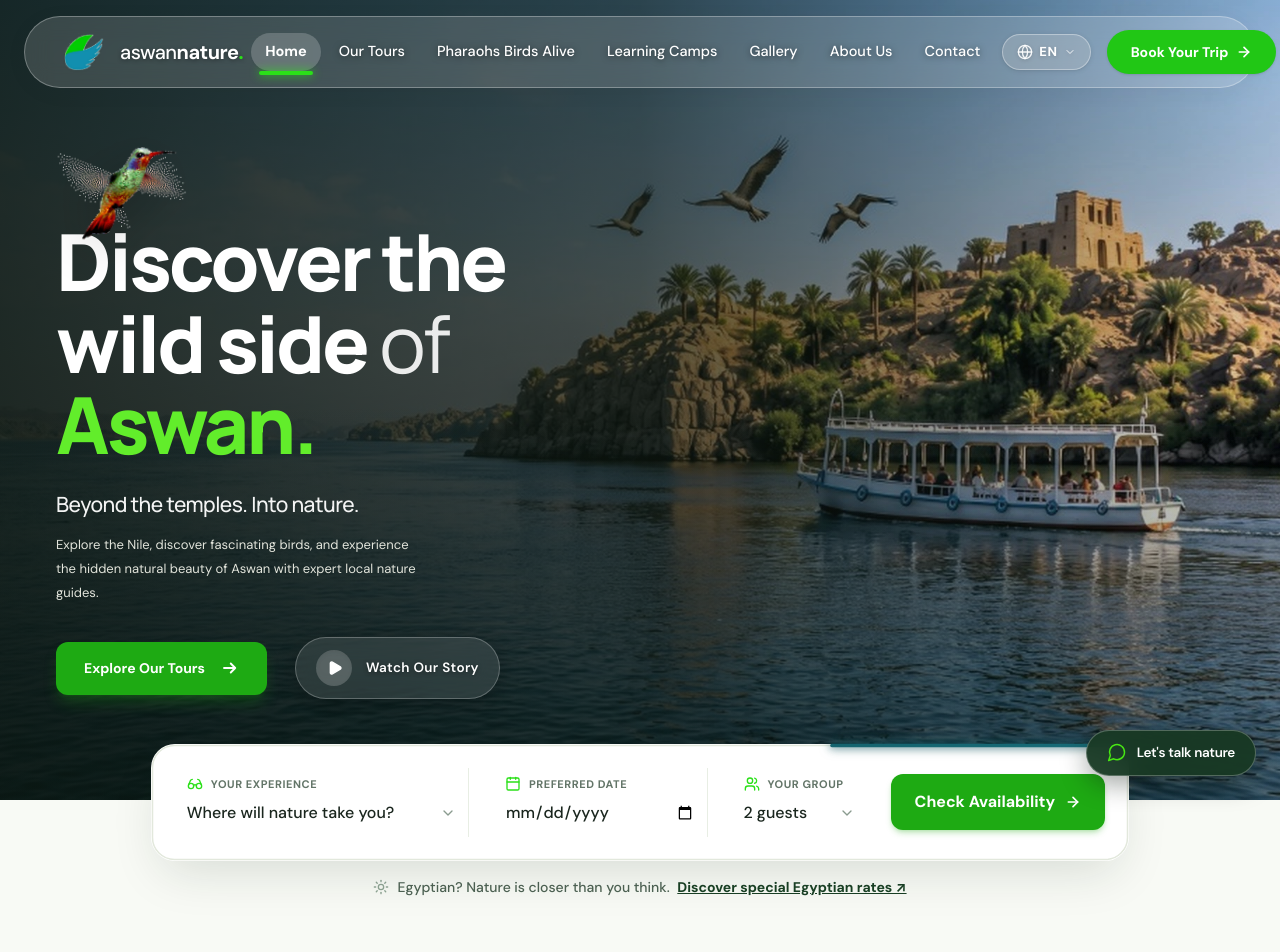
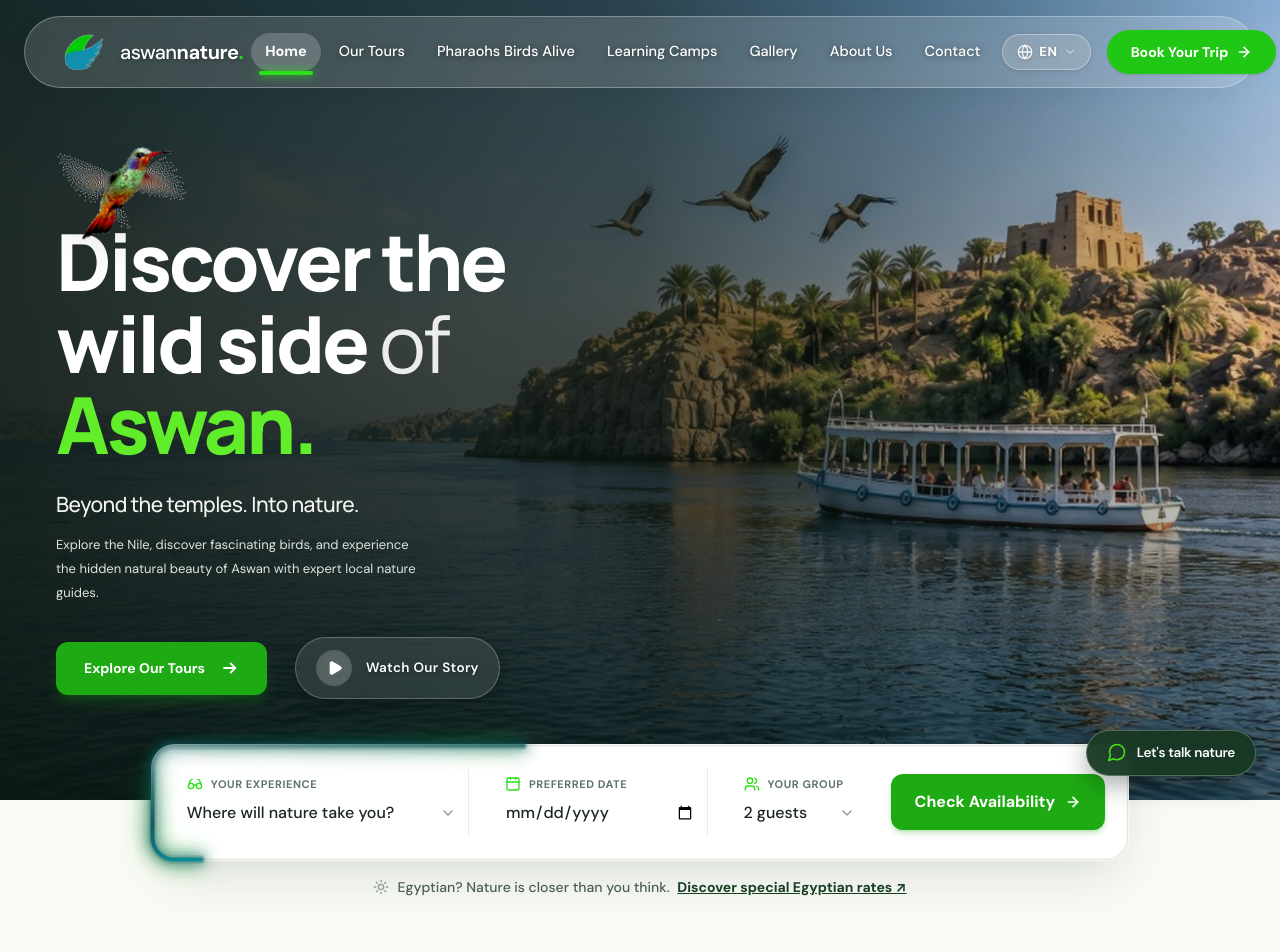
Before and after one commit to Islam-Shahat/Aswan-Nature, a React (Vite) app: page / in a window 1280 px wide. Shown: the top 952 px of the page. Built offline with nearby package versions, Linux system fonts and the light colour scheme; a web font is replaced by a local one.

Commit message:
feat(booking): slow down border beam scroll speed to 1.0x and add luminous emerald/cyan glow effect with trailing aura

```diff
--- a/src/components/QuickBooking.jsx
+++ b/src/components/QuickBooking.jsx
@@ -49,8 +49,8 @@ export const QuickBooking = ({
             const currentPosition = windowHeight - rect.top;
             const progress = Math.min(Math.max(currentPosition / totalDistance, 0), 1);
 
-            // Loop the glowing beam around the perimeter smoothly with scroll
-            const loops = 2.5;
+            // Slower, elegant travel speed so the eye tracks the beam effortlessly
+            const loops = 1.0;
             const offsetVal = -(progress * loops * 100);
             if (beamRef1.current) beamRef1.current.style.strokeDashoffset = offsetVal;
             if (beamRef2.current) beamRef2.current.style.strokeDashoffset = offsetVal;
@@ -100,11 +100,24 @@ export const QuickBooking = ({
             xmlns="http://www.w3.org/2000/svg"
           >
             <defs>
+              {/* Luminous Glowing Nile Beam Gradient with Emerald & Turquoise Accents */}
               <linearGradient id="booking-beam-grad" x1="0%" y1="0%" x2="100%" y2="100%">
-                <stop offset="0%" stopColor="#0a515b" stopOpacity="1" />
-                <stop offset="60%" stopColor="#146d7a" stopOpacity="0.95" />
-                <stop offset="100%" stopColor="#0a515b" stopOpacity="0.15" />
+                <stop offset="0%" stopColor="#0a515b" stopOpacity="0.1" />
+                <stop offset="35%" stopColor="#0a515b" stopOpacity="0.9" />
+                <stop offset="70%" stopColor="#00c8d7" stopOpacity="1" />
+                <stop offset="100%" stopColor="#2BE019" stopOpacity="1" />
               </linearGradient>
+
+              {/* Radiant Multi-Stage Aura Glow Filter */}
+              <filter id="booking-glow-filter" x="-20%" y="-20%" width="140%" height="140%">
+                <feGaussianBlur stdDeviation="4" result="blur1" />
+                <feGaussianBlur stdDeviation="8" result="blur2" />
+                <feMerge>
+                  <feMergeNode in="blur2" />
+                  <feMergeNode in="blur1" />
+                  <feMergeNode in="SourceGraphic" />
+                </feMerge>
+              </filter>
             </defs>
 
             {/* Base subtle perimeter border */}
@@ -119,7 +132,7 @@ export const QuickBooking = ({
               strokeWidth="1.5"
             />
 
-            {/* Luminous Glow Aura in #0a515b */}
+            {/* Radiant Ambient Aura Glow Beam */}
             <rect
               ref={beamRef1}
               x="1.5"
@@ -129,15 +142,16 @@ export const QuickBooking = ({
               rx={22}
               fill="none"
               stroke="#0a515b"
-              strokeWidth="6"
-              opacity="0.38"
+              strokeWidth="8"
+              opacity="0.45"
               pathLength="100"
-              strokeDasharray="14 86"
+              strokeDasharray="24 76"
               strokeLinecap="round"
-              filter="blur(3.5px)"
+              filter="url(#booking-glow-filter)"
+              style={{ transition: 'stroke-dashoffset 0.22s cubic-bezier(0.2, 0.8, 0.2, 1)' }}
             />
 
-            {/* Sharp Core Luminous Stripe Beam in #0a515b */}
+            {/* Sharp Core Luminous Stripe Beam with Emerald Tip */}
             <rect
               ref={beamRef2}
               x="1.5"
@@ -147,11 +161,12 @@ export const QuickBooking = ({
               rx={22}
               fill="none"
               stroke="url(#booking-beam-grad)"
-              strokeWidth="3.5"
+              strokeWidth="4"
               pathLength="100"
-              strokeDasharray="14 86"
+              strokeDasharray="24 76"
               strokeLinecap="round"
-              filter="drop-shadow(0 0 6px rgba(10,81,91,0.75))"
+              filter="drop-shadow(0 0 8px rgba(10,81,91,0.9)) drop-shadow(0 0 12px rgba(43,224,25,0.7))"
+              style={{ transition: 'stroke-dashoffset 0.22s cubic-bezier(0.2, 0.8, 0.2, 1)' }}
             />
           </svg>
         )}
```
